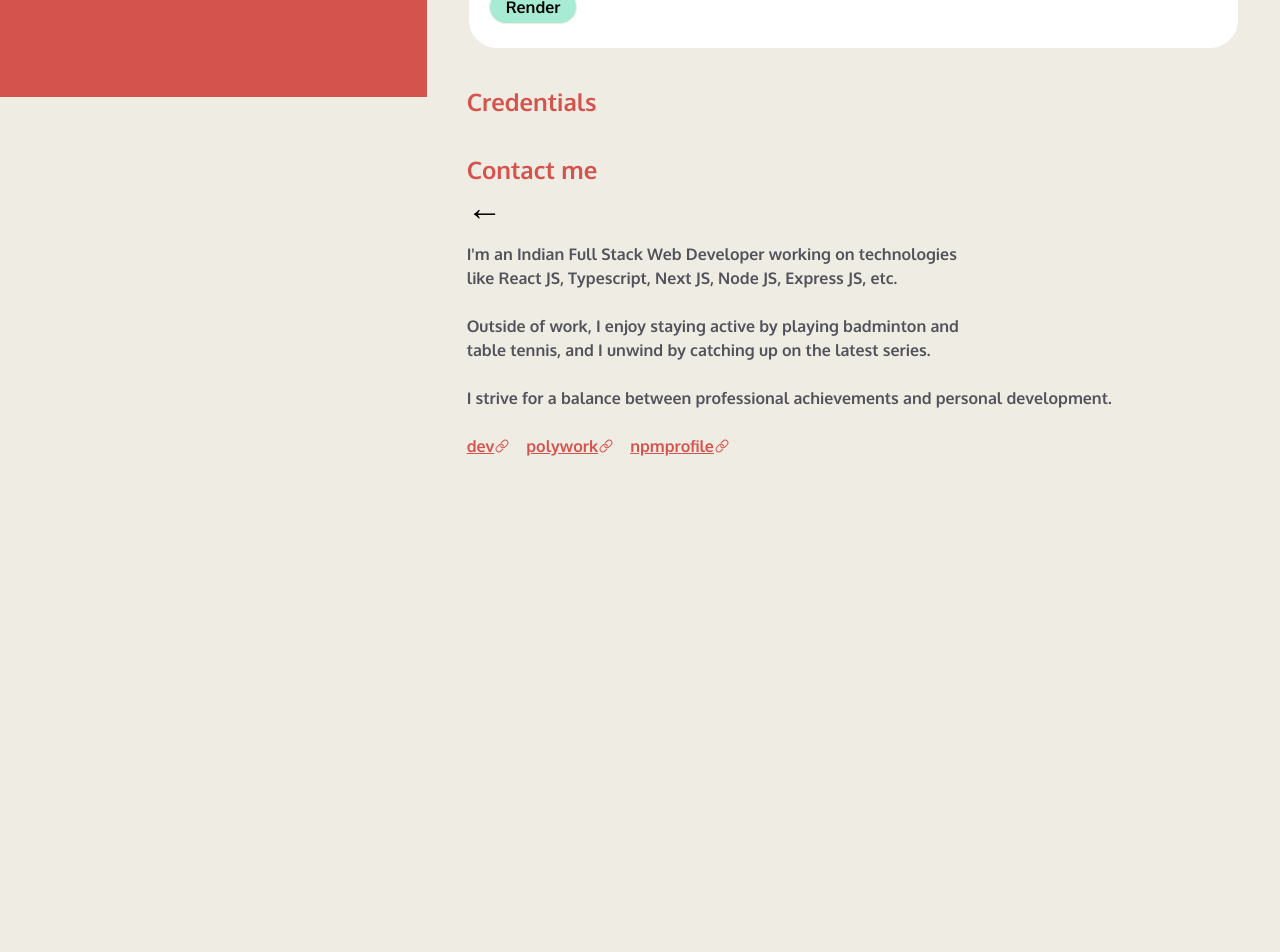
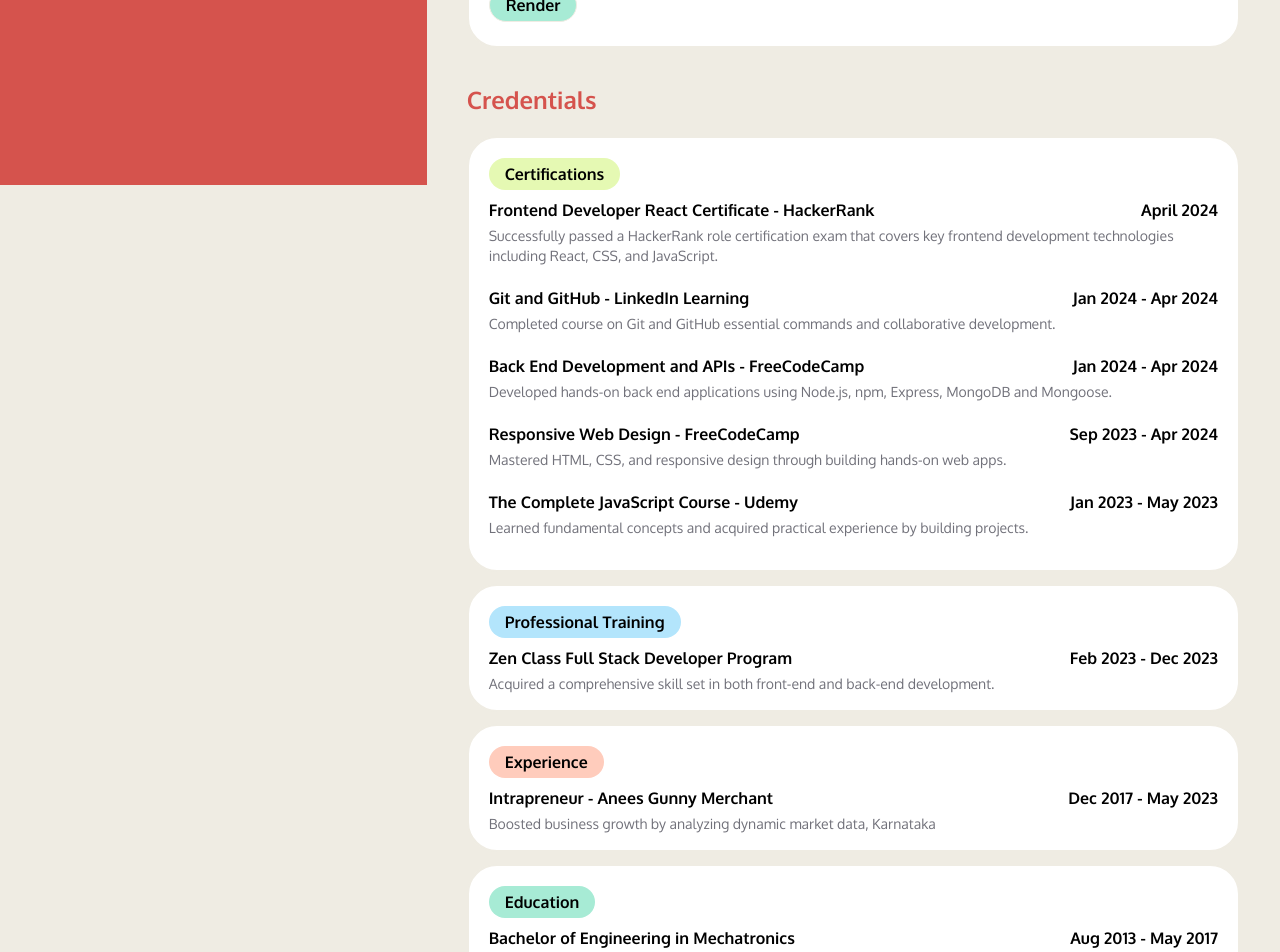
Before and after one commit to jameel-webdev/MyPortfolio, a React (Vite) app: page / in a window 1280 px wide. Shown: the part 840-1792 px from the top of the page. Before the commit the page ends 1366 px from the top, so only its background shows below. Built offline with nearby package versions, Linux system fonts and the light colour scheme.

Commit message:
Updated UI

```diff
--- a/src/components/Contact.jsx
+++ b/src/components/Contact.jsx
@@ -1,25 +1,40 @@
+import { BiLogoGmail } from "react-icons/bi";
+import { FaGithub, FaLinkedin } from "react-icons/fa";
 import { IoIosLink } from "react-icons/io";
 
 const Contact = () => {
   return (
-    <div className="my-9" id="contact">
+    <div className="my-10" id="contact">
       <h3 className="text-2xl font-bold text-custom-red">Contact me</h3>
-      <div className="text-4xl">&#8592;</div>
-      <div className="text-balance font-semibold py-2 my-2 text-zinc-600">
+      <div className="hidden text-4xl md:block">&#8592;</div>
+      <div className="my-4 md:hidden block">
+        {renderLink("https://github.com/jameel-webdev", <FaGithub />, "Github")}
+        {renderLink(
+          "https://linkedin.com/in/jameel-webdev",
+          <FaLinkedin />,
+          "LinkedIn"
+        )}
+        {renderLink(
+          "mailto:jameel.webdev@gmail.com",
+          <BiLogoGmail />,
+          "Send Email"
+        )}
+      </div>
+      <div className="text-justify md:text-base font-semibold py-2 my-2 text-zinc-600">
         I&apos;m an Indian Full Stack Web Developer working on technologies like
         React JS, Typescript, Next JS, Node JS, Express JS, etc.
       </div>
-      <div className="text-balance font-semibold py-2 my-2 text-zinc-600">
+      <div className="text-justify md:text-base font-semibold py-2 my-2 text-zinc-600">
         Outside of work, I enjoy staying active by playing badminton and table
         tennis, and I unwind by catching up on the latest series.
       </div>
-      <div className="text-balance font-semibold py-2 my-2 text-zinc-600">
+      <div className="text-justify md:text-base font-semibold py-2 my-2 text-zinc-600">
         I strive for a balance between professional achievements and personal
         development.
       </div>
       <div className="text-balance font-semibold py-2 my-2">
         <div className="flex flex-row text-custom-red gap-4 underline">
-          <div className="flex items-center">
+          <div className="flex items-center flex-wrap">
             dev
             <IoIosLink />
           </div>
@@ -37,4 +52,17 @@
   );
 };
 
+function renderLink(href, icon, label) {
+  return (
+    <a
+      href={href}
+      className="mr-5 p-4 border-2 border-custom-red rounded-lg inline-block text-3xl bg-custom-testing/40 focus:outline-none focus:ring-2 focus:ring-white/50"
+      aria-label={label}
+      target="_blank"
+      rel="noopener noreferrer"
+    >
+      {icon}
+    </a>
+  );
+}
 export default Contact;
--- /dev/null
+++ b/src/components/CredCard.jsx
@@ -0,0 +1,19 @@
+// eslint-disable-next-line react/prop-types
+const CredCard = ({ cardName, company, years, description, color }) => {
+  return (
+    <div className="border-2 border-custom-sand bg-white rounded-[30px] px-5 py-3 my-3">
+      <div
+        className={`font-bold text-base py-1 px-4 rounded-full ${color} inline-block my-2`}
+      >
+        {cardName}
+      </div>
+      <div className="flex justify-between font-bold flex-wrap">
+        <div>{company}</div>
+        <div>{years}</div>
+      </div>
+      <div className="text-sm text-zinc-500 py-1">{description}</div>
+    </div>
+  );
+};
+
+export default CredCard;
--- a/src/components/Credentials.jsx
+++ b/src/components/Credentials.jsx
@@ -1,8 +1,90 @@
+import CredCard from "./CredCard";
+
 const Credentials = () => {
   return (
     <>
-      <div className="my-7">
-        <h3 className="text-2xl font-bold text-custom-red">Credentials</h3>
+      <div className="my-7" id="credentials">
+        <h3 className="text-2xl font-bold text-custom-red mb-5">Credentials</h3>
+        <div className="border-2 border-custom-sand bg-white rounded-[30px] px-5 py-3 my-3">
+          <div
+            className={`font-bold text-base py-1 px-4 rounded-full bg-custom-lime inline-block my-2`}
+          >
+            Certifications
+          </div>
+          {/**Certifications*/}
+          <div className="mb-4">
+            <div className="flex flex-wrap justify-between font-bold">
+              <div>Frontend Developer React Certificate - HackerRank</div>
+              <div>April 2024</div>
+            </div>
+            <div className="text-sm text-zinc-500 py-1">
+              Successfully passed a HackerRank role certification exam that
+              covers key frontend development technologies including React, CSS,
+              and JavaScript.
+            </div>
+          </div>
+          <div className="mb-4">
+            <div className="flex flex-wrap justify-between font-bold">
+              <div>Git and GitHub - LinkedIn Learning</div>
+              <div>Jan 2024 - Apr 2024</div>
+            </div>
+            <div className="text-sm text-zinc-500 py-1">
+              Completed course on Git and GitHub essential commands and
+              collaborative development.
+            </div>
+          </div>
+          <div className="mb-4">
+            <div className="flex flex-wrap justify-between font-bold">
+              <div>Back End Development and APIs - FreeCodeCamp</div>
+              <div>Jan 2024 - Apr 2024</div>
+            </div>
+            <div className="text-sm text-zinc-500 py-1">
+              Developed hands-on back end applications using Node.js, npm,
+              Express, MongoDB and Mongoose.
+            </div>
+          </div>
+          <div className="mb-4">
+            <div className="flex flex-wrap justify-between font-bold">
+              <div>Responsive Web Design - FreeCodeCamp</div>
+              <div>Sep 2023 - Apr 2024</div>
+            </div>
+            <div className="text-sm text-zinc-500 py-1">
+              Mastered HTML, CSS, and responsive design through building
+              hands-on web apps.
+            </div>
+          </div>
+          <div className="mb-4">
+            <div className="flex flex-wrap justify-between font-bold">
+              <div>The Complete JavaScript Course - Udemy</div>
+              <div>Jan 2023 - May 2023</div>
+            </div>
+            <div className="text-sm text-zinc-500 py-1">
+              Learned fundamental concepts and acquired practical experience by
+              building projects.
+            </div>
+          </div>
+        </div>
+        <CredCard
+          cardName="Professional Training"
+          company="Zen Class Full Stack Developer Program"
+          years="Feb 2023 - Dec 2023"
+          description="Acquired a comprehensive skill set in both front-end and back-end development."
+          color="bg-custom-cloud"
+        />
+        <CredCard
+          cardName="Experience"
+          company="Intrapreneur - Anees Gunny Merchant"
+          years="Dec 2017 - May 2023"
+          description="Boosted business growth by analyzing dynamic market data, Karnataka"
+          color="bg-custom-testing"
+        />
+        <CredCard
+          cardName="Education"
+          company="Bachelor of Engineering in Mechatronics"
+          years="Aug 2013 - May 2017"
+          description="Nehru Institute of Engineering and Technology, Coimbatore, TamilNadu"
+          color="bg-custom-teal"
+        />
       </div>
     </>
   );
--- a/src/components/Header.jsx
+++ b/src/components/Header.jsx
@@ -1,31 +1,42 @@
 const Header = () => {
+  const scrollTo = (id) => {
+    const section = document.querySelector(id);
+    if (section) {
+      section.scrollIntoView({ behavior: "smooth", block: "start" });
+    }
+  };
   return (
     <div className="flex overflow-x-auto whitespace-nowrap gap-4 text-2xl font-semibold p-5 md:p-4 flex-nowrap hide-scrollbar sm:justify-start lg:justify-center">
       <a
-        href="#"
+        onClick={() => scrollTo("#about")}
+        href="#about"
         className="hover:text-custom-red transition-colors duration-300 px-2"
       >
         About
       </a>
       <a
+        onClick={() => scrollTo("#skills")}
         href="#skills"
         className="hover:text-custom-red transition-colors duration-300 px-2"
       >
         Skills
       </a>
       <a
+        onClick={() => scrollTo("#projects")}
         href="#projects"
         className="hover:text-custom-red transition-colors duration-300 px-2"
       >
         Projects
       </a>
       <a
-        href="#projects"
+        onClick={() => scrollTo("#credentials")}
+        href="#credentials"
         className="hover:text-custom-red transition-colors duration-300 px-2"
       >
         Credentials
       </a>
       <a
+        onClick={() => scrollTo("#contact")}
         href="#contact"
         className="hover:text-custom-red transition-colors duration-300 px-2"
       >
--- a/src/components/Skills.jsx
+++ b/src/components/Skills.jsx
@@ -8,7 +8,7 @@
         <h3 className="text-2xl font-bold text-custom-red">My Arsenals</h3>
         <div className="py-2">
           <h4 className="text-base font-bold mb-2">Programming Languages</h4>
-          <div className="flex gap-2 font-semibold text-base">
+          <div className="flex gap-2 font-semibold text-base flex-wrap">
             {renderSkill("HTML", "bg-custom-lime")}
             {renderSkill("CSS/SCSS", "bg-custom-lime")}
             {renderSkill("JavaScript", "bg-custom-lime")}
--- a/src/index.css
+++ b/src/index.css
@@ -6,6 +6,15 @@
   html,
   body {
     @apply font-oxygen bg-custom-sand;
+  }
+  html {
+    scroll-behavior: smooth;
+    scroll-padding-top: 85px;
+  }
+  @media (max-width: 768px) {
+    body {
+      scroll-padding-top: 60px; /* Adjusted for smaller screens */
+    }
   }
 }
 
--- a/src/pages/Mainpage.jsx
+++ b/src/pages/Mainpage.jsx
@@ -7,7 +7,7 @@
 const Mainpage = () => {
   return (
     <div className="flex flex-col">
-      <div className="md:bg-white/30 backdrop-blur-md md:sticky md:top-0 md:z-10">
+      <div className="md:bg-white/30 backdrop-blur-md sticky top-0 z-10">
         <Header />
       </div>
 
```
Also changed, not shown: src/components/About.jsx (+17 -10 lines).
